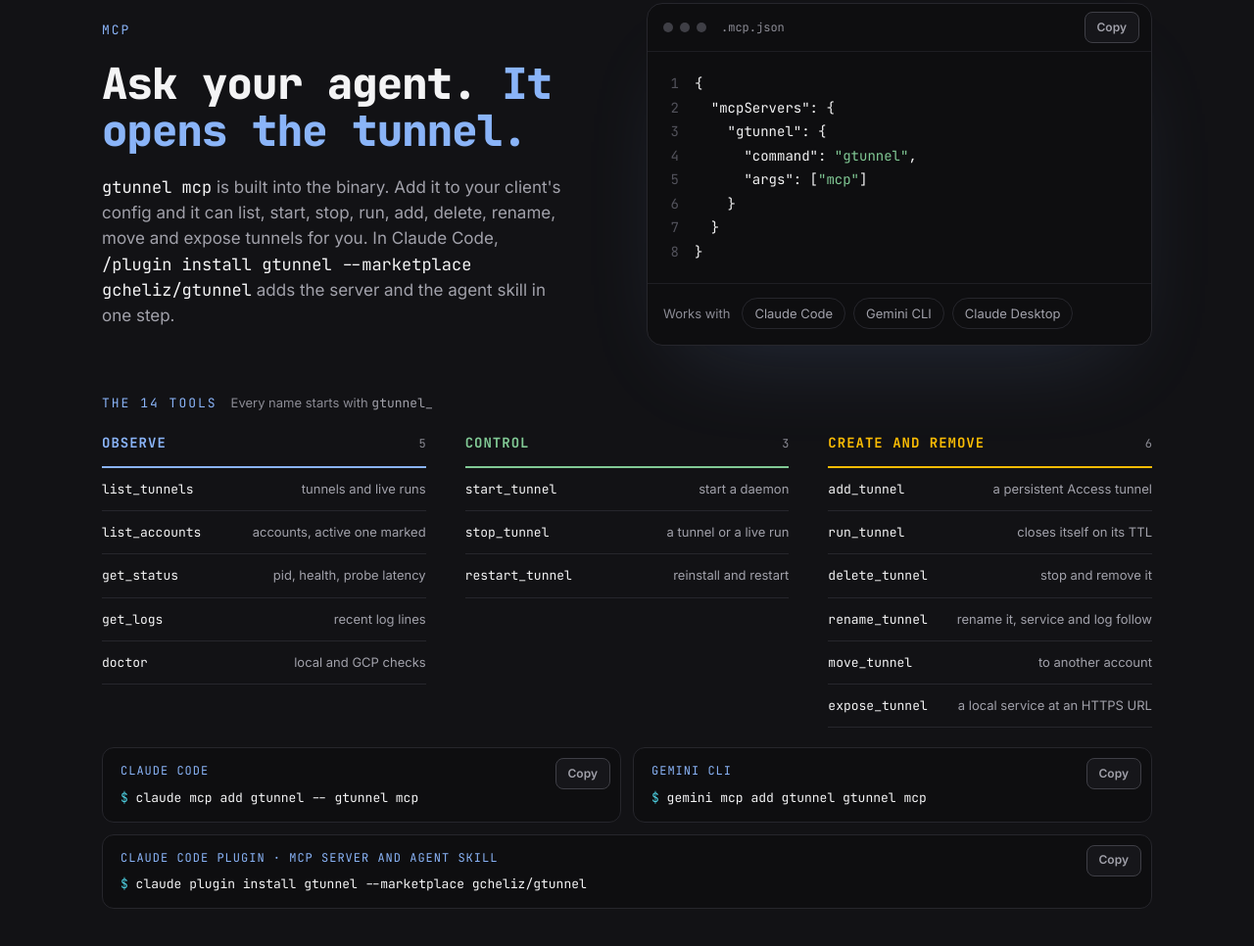
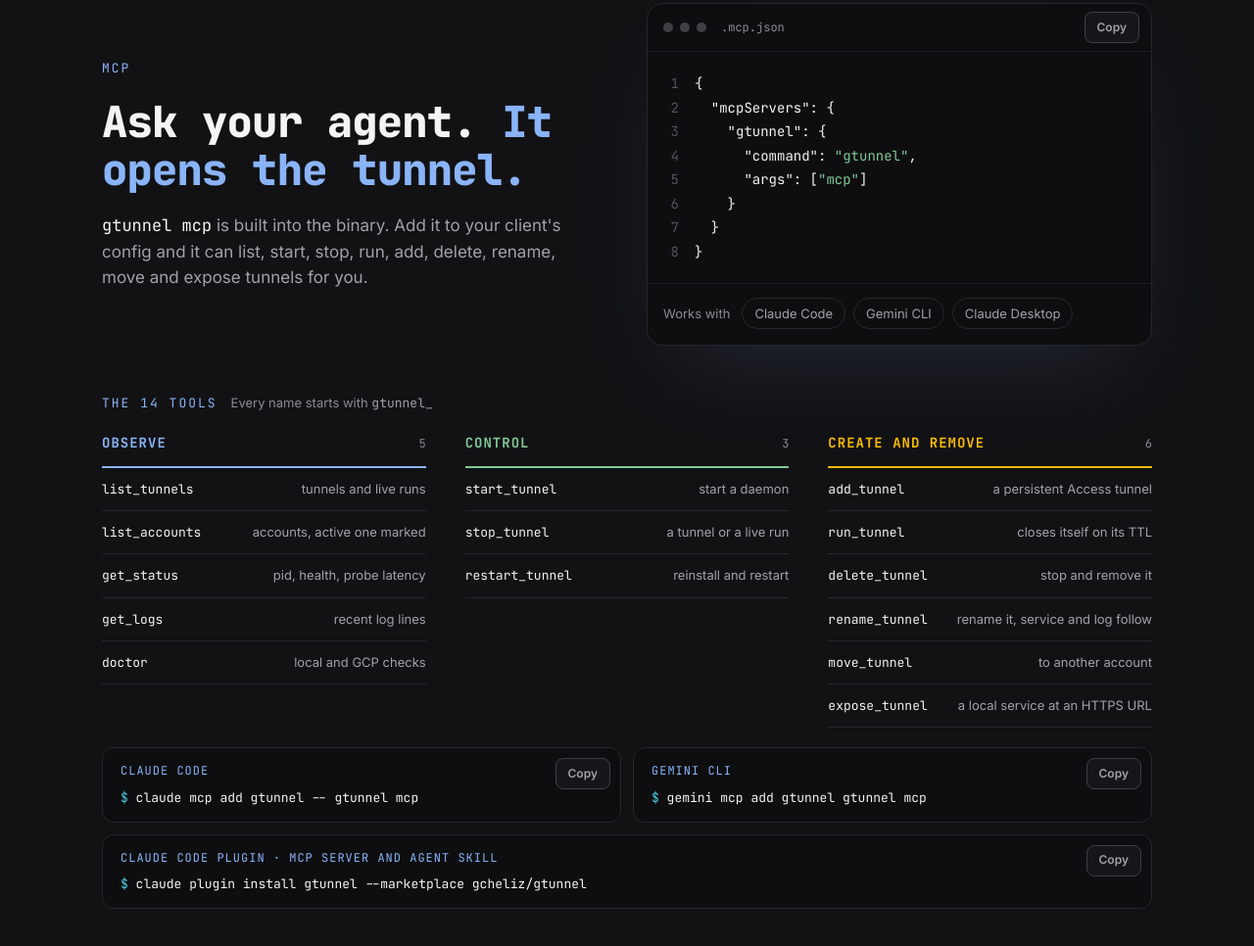
Before and after one commit to gcheliz/gtunnel, a plain HTML site: page site/index.html in a window 1280 px wide. Shown: the part 1710-2676 px from the top of the page at 98% size. Drawn offline with Linux system fonts and the light colour scheme; files whose address does not match are found by name.

Commit message:
docs(site): keep one plugin install on the landing page
Co-Authored-By: Claude Opus 5.5 <noreply@anthropic.com>

```diff
--- a/site/index.html
+++ b/site/index.html
@@ -320,7 +320,7 @@ GitHub</a>
 <div class="col">
 <span class="kicker c-blue">MCP</span>
 <h2 class="h2" id="mcp-title">Ask your agent. <span class="c-blue">It opens the tunnel.</span></h2>
-<p class="body"><code>gtunnel mcp</code> is built into the binary. Add it to your client's config and it can list, start, stop, run, add, delete, rename, move and expose tunnels for you. In Claude Code, <code>/plugin install gtunnel --marketplace gcheliz/gtunnel</code> adds the server and the agent skill in one step.</p>
+<p class="body"><code>gtunnel mcp</code> is built into the binary. Add it to your client's config and it can list, start, stop, run, add, delete, rename, move and expose tunnels for you.</p>
 </div>
 <figure class="frame mcp">
 <div class="bar2 tool"><i></i><i></i><i></i><span class="grow">.mcp.json</span><button type="button" class="copy-sm" data-copy-for="the MCP configuration">Copy</button></div>
```
